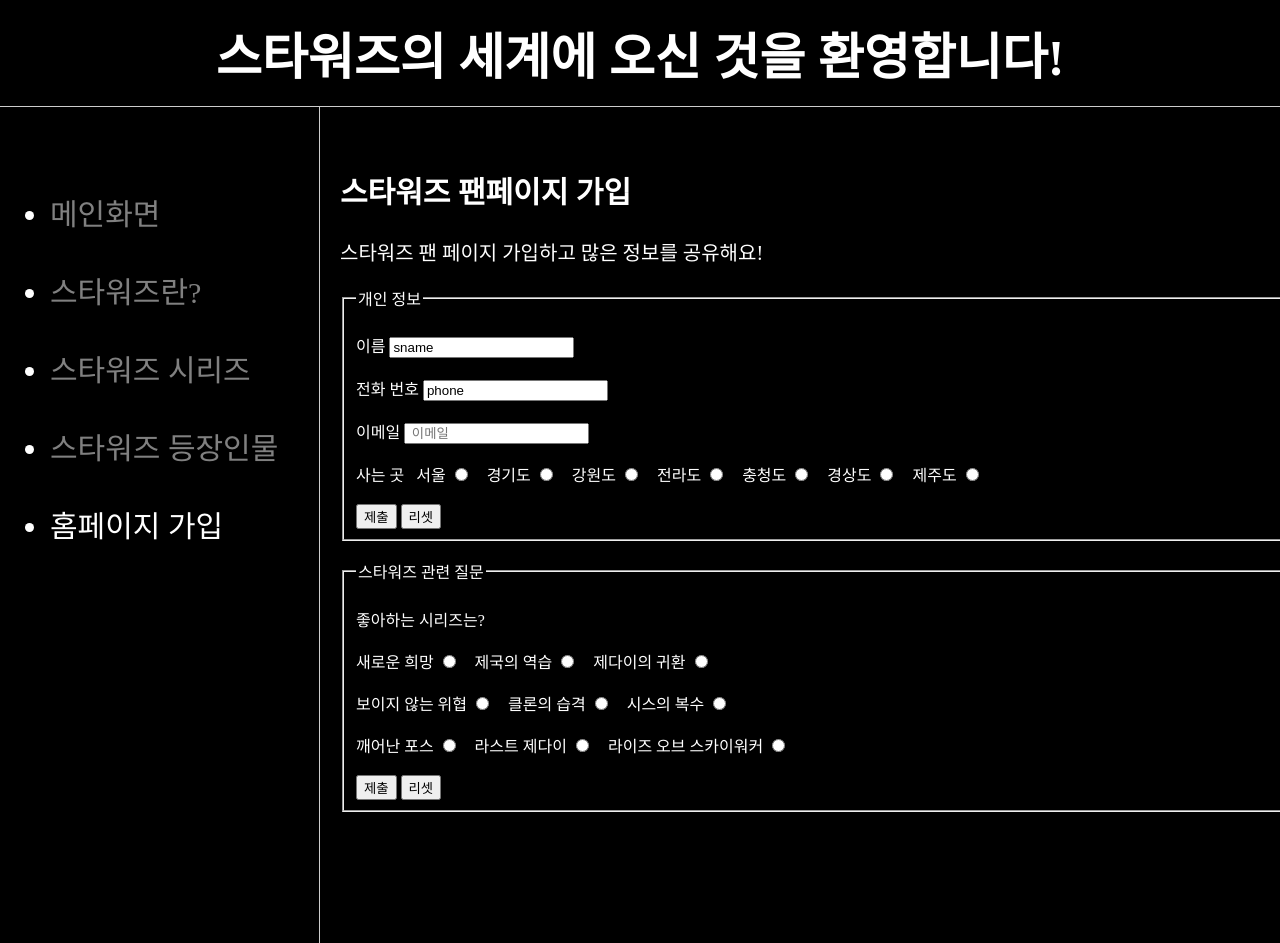
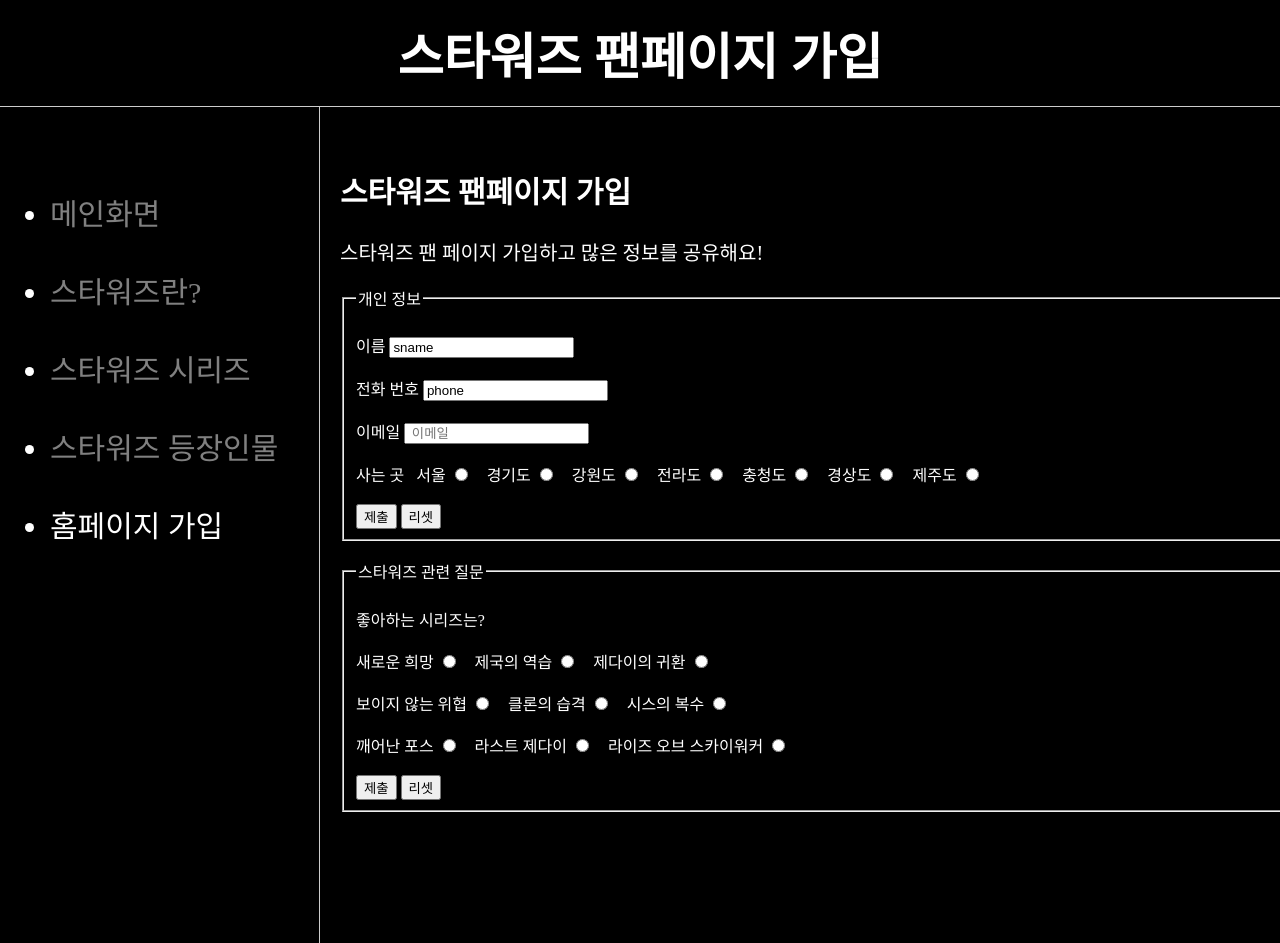
Before and after one commit to workforksg/html, a plain HTML site: page trivia.html in a window 1280 px wide. Shown: the top 943 px of the page. Drawn offline with Linux system fonts and the light colour scheme.

Commit message:
Update trivia.html

```diff
--- a/trivia.html
+++ b/trivia.html
@@ -4,10 +4,10 @@
     <meta charset="UTF-8">
     <meta name="viewport" content="width=device-width, initial-scale=1.0">
     <link rel="stylesheet" href="style.css">
-    <title> 스타워즈의 세계에 오신 것을 환영합니다. </title>
+    <title> 팬페이지 가입 </title>
 </head>
 <body style="margin: 0px;">
-    <h1> 스타워즈의 세계에 오신 것을 환영합니다! </h1>
+    <h1> 스타워즈 팬페이지 가입 </h1>
     <div id="test">
     <div>
     <ul>
```
